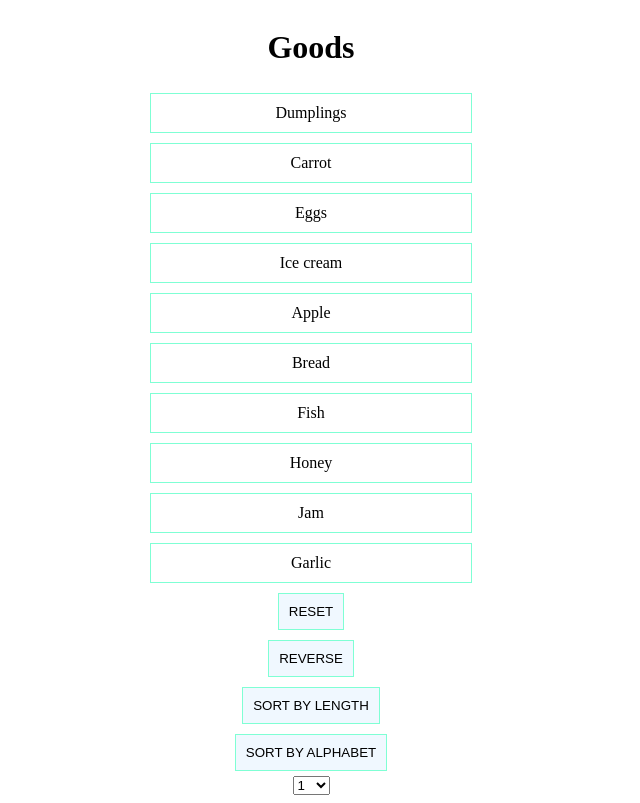
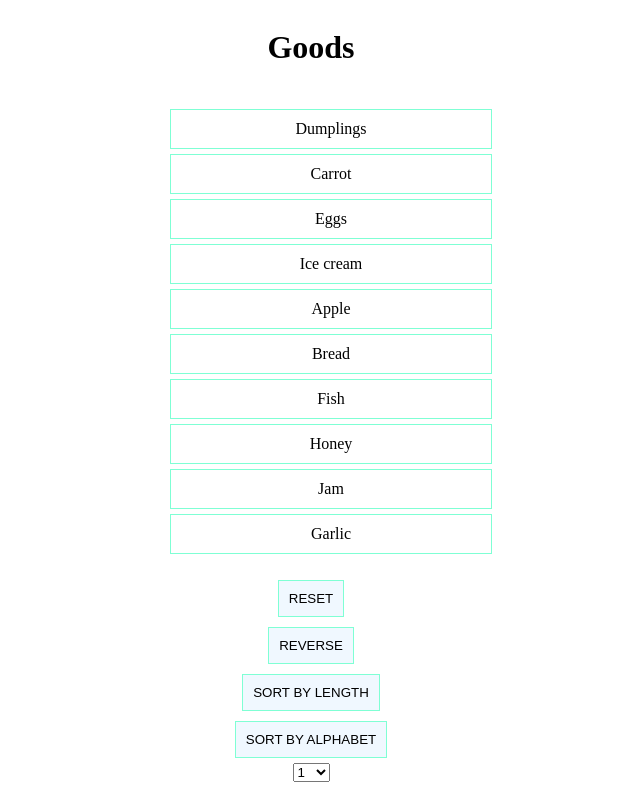
Before and after one commit to mate-academy/react_list-of-goods, a React (Create React App) app: page / in a window 1280 px wide. Both pictures are taken after a click on the button "START". Shown: the whole page, without its empty margins (329-969 px from the left). Built offline with nearby package versions, Linux system fonts and the light colour scheme; the HTML template or start-up script is replaced by a standard one.

Commit message:
solution

```diff
--- a/src/App.js
+++ b/src/App.js
@@ -18,15 +18,14 @@ const goodsFromServer = [
 
 class App extends React.Component {
   state = {
-    goods: [...goodsFromServer],
-    display: '',
+    goods: [],
     initialLength: 1,
   }
 
   start = () => {
-    this.setState(prevState => ({
-      display: `block`,
-    }));
+    this.setState({
+      goods: [...goodsFromServer],
+    });
   };
 
   reverse = () => {
@@ -48,22 +47,21 @@ class App extends React.Component {
   }
 
   reset = () => {
-    this.setState(prevState => ({
+    this.setState({
       goods: [...goodsFromServer],
-    }));
+    });
   }
 
   select = (event) => {
     const length = event.target.value;
 
-    this.setState(state => ({
-      goods: [...goodsFromServer].filter(good => good.length >= length),
+    this.setState({
       initialLength: length,
-    }));
+    });
   }
 
   render() {
-    if (this.state.display === '') {
+    if (this.state.goods.length === 0) {
       return (
         <div className="App">
           <button
@@ -80,14 +78,13 @@ class App extends React.Component {
     return (
       <div className="App">
         <h1>Goods</h1>
-        {this.state.goods.map(item => (
-          <li
-            key={item}
-            className="goodItem"
-          >
-            {item}
-          </li>
-        ))}
+        <ul>
+          {this.state.goods.map(item => (
+            item.length >= this.state.initialLength
+              ? <li key={item} className="goodItem">{item}</li>
+              : null
+          ))}
+        </ul>
         <Button
           click={this.reset}
           text="reset"
```
